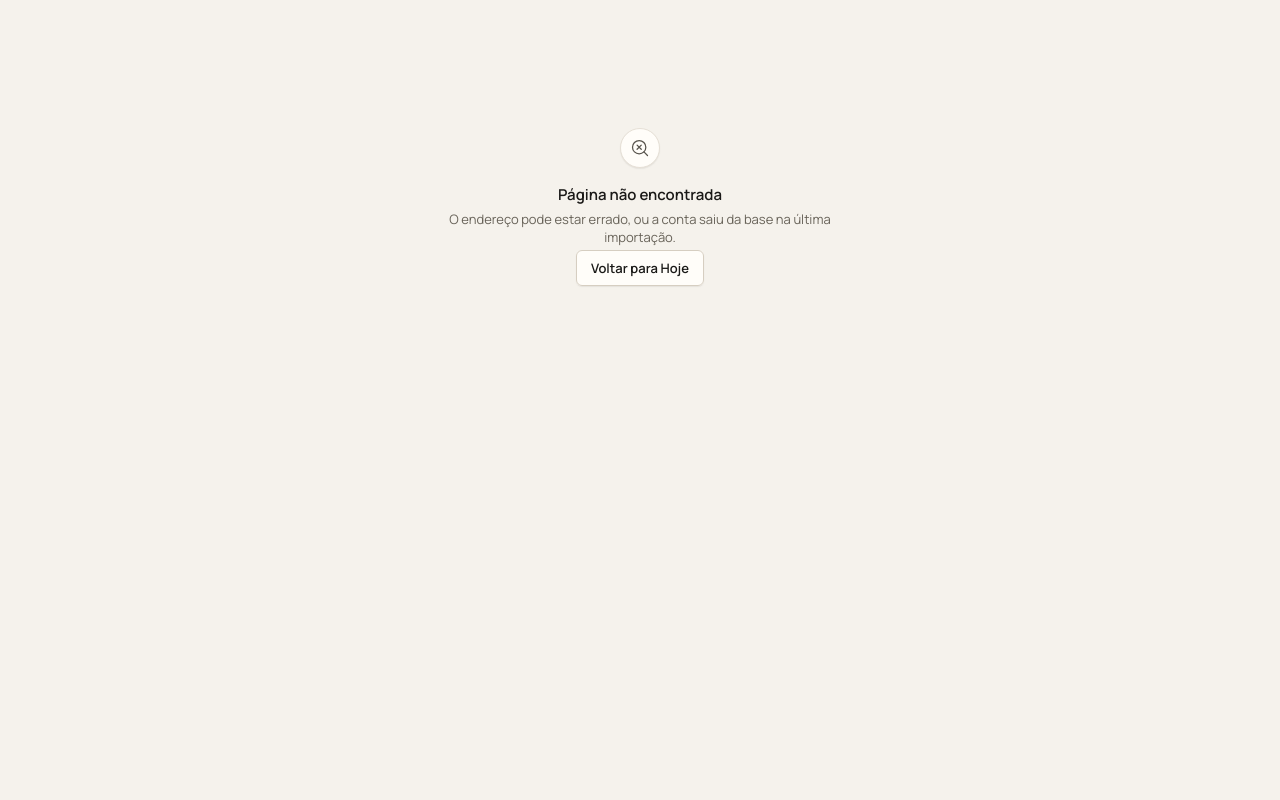
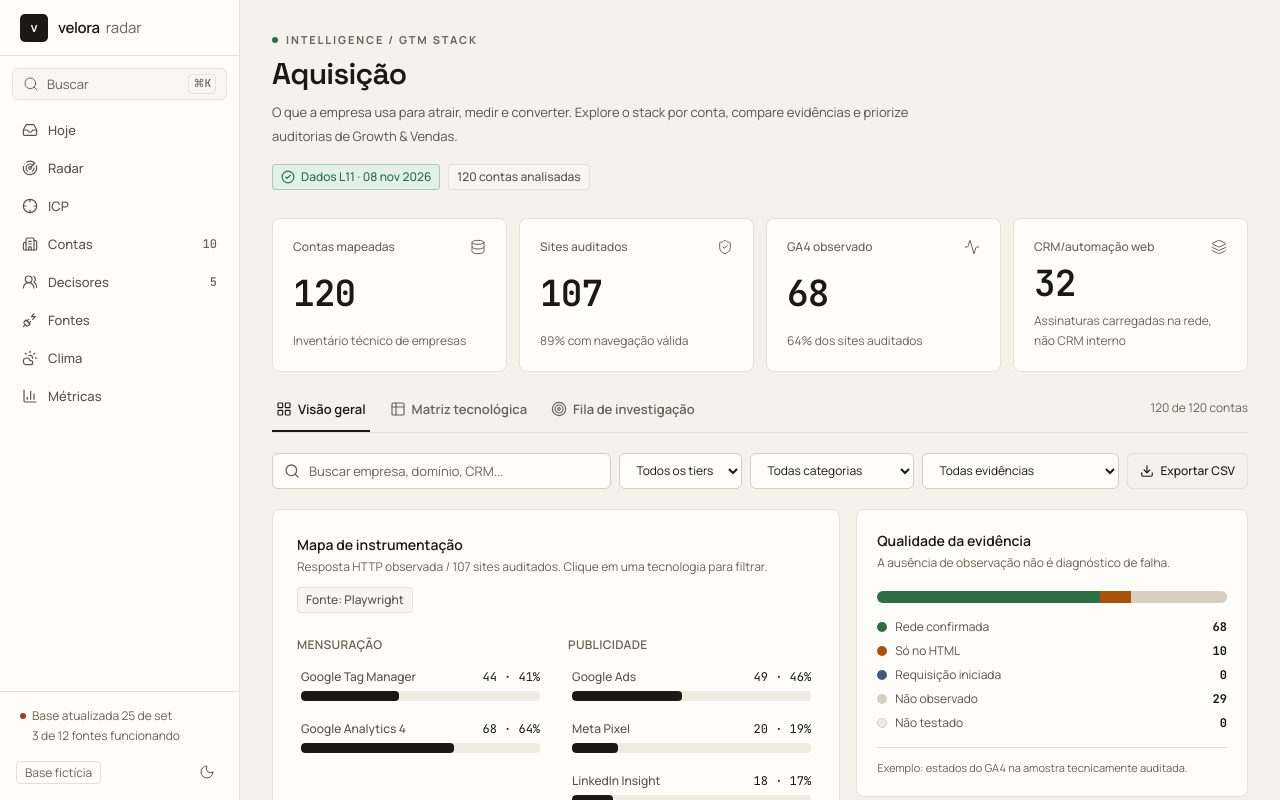
Before and after one commit to bercosta53-commits/Voley-Manager-, a Next.js app in the folder radar_app/: page /aquisicao in a window 1280 px wide. Before the commit this address had no page. Shown: the top 800 px of the page. Built offline with nearby package versions, Linux system fonts and the light colour scheme.

Commit message:
feat(aquisicao): expose new /aquisicao application route

```diff
--- /dev/null
+++ b/radar_app/app/aquisicao/page.tsx
@@ -0,0 +1,13 @@
+import { lerBase } from '@/lib/dados';
+import dados from '@/data/aquisicao.json';
+import { TelaAquisicao } from '@/components/aquisicao/aquisicao';
+
+export const metadata = {
+  title: 'Aquisição | Velora Radar',
+  description: 'Infraestrutura de aquisição: tags, pixels, mídia, CRM web, captação e evidências técnicas.',
+};
+
+export default async function Pagina() {
+  const base = await lerBase();
+  return <TelaAquisicao base={base} dados={dados as unknown as Parameters<typeof TelaAquisicao>[0]['dados']} />;
+}
```
